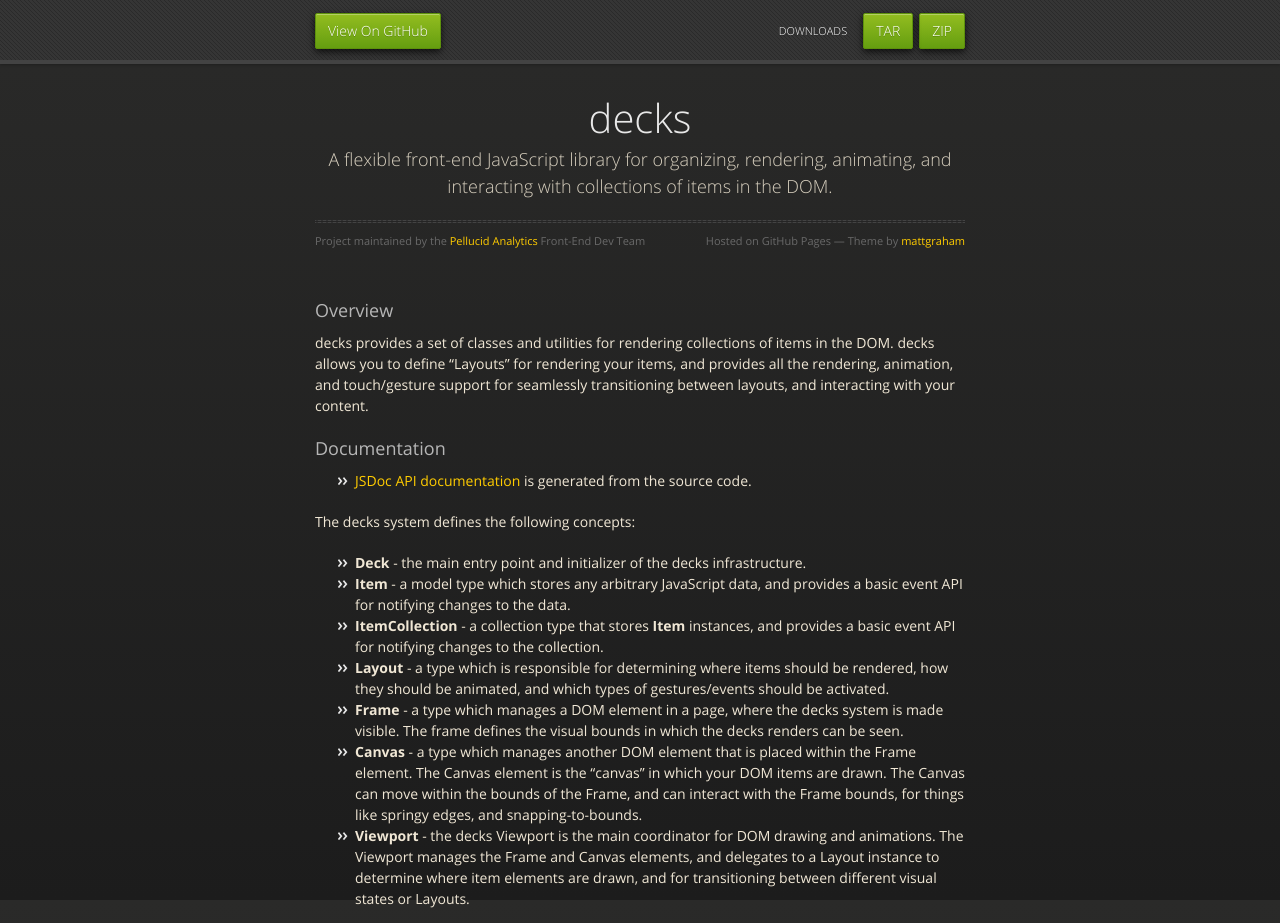
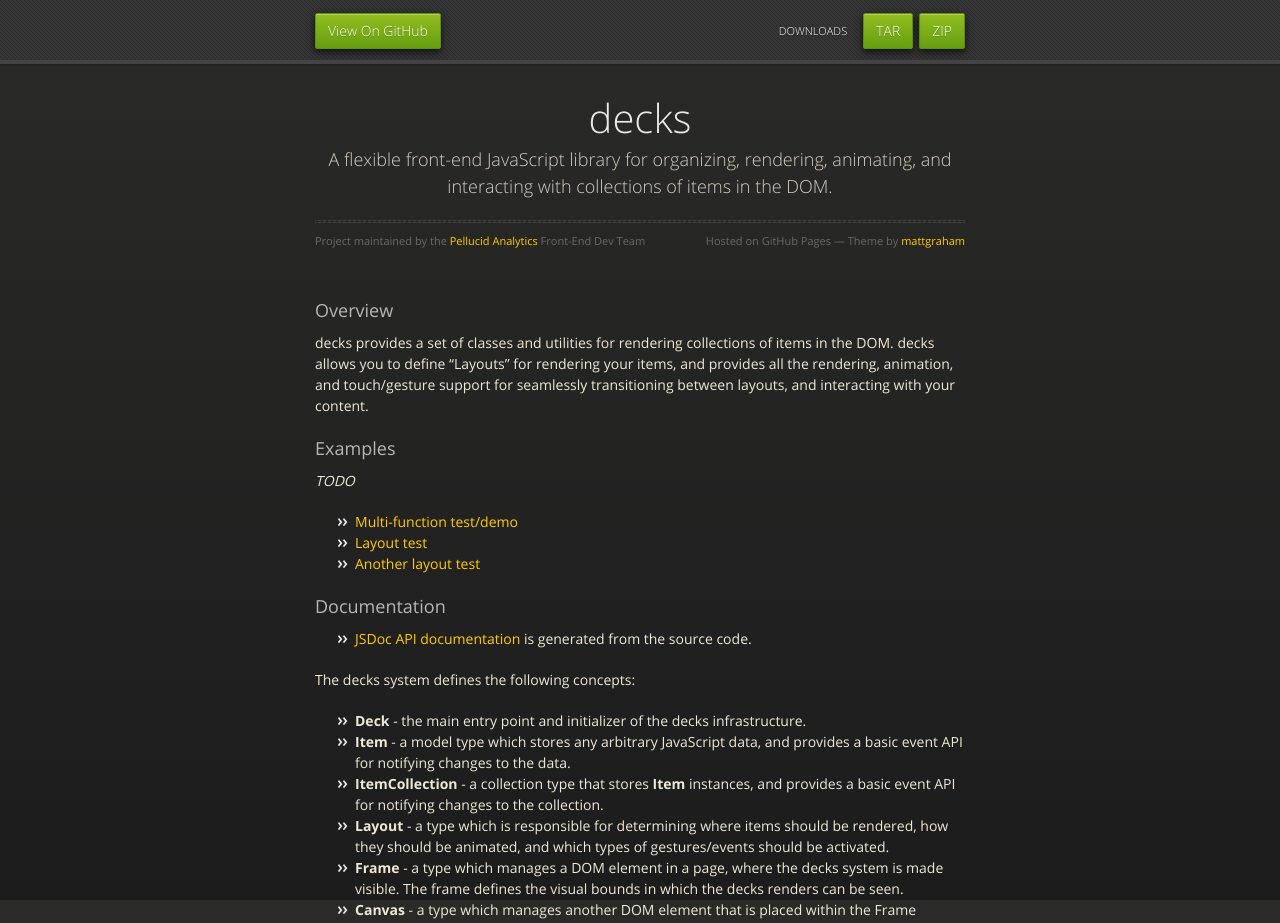
Before and after one commit to pellucidanalytics/decks, a Jekyll site: the page built from index.md, in a window 1280 px wide and 1400 px high. Shown: the top 923 px of the window. Built offline with Jekyll 4.4.1, drawn with Linux system fonts in a browser that asks for light colours; nearby versions of some CDN libraries; Markdown is read by kramdown in place of the engine named in the settings; some of the changed text lies outside the part shown.

Commit message:
Fix more baseurls

```diff
--- a/index.md
+++ b/index.md
@@ -10,9 +10,17 @@
 and provides all the rendering, animation, and touch/gesture support for seamlessly
 transitioning between layouts, and interacting with your content.
 
+### Examples
+
+*TODO*
+
+- [Multi-function test/demo]({{ site.baseurl }}/dist/examples/multi)
+- [Layout test]({{ site.baseurl }}/dist/examples/sparse)
+- [Another layout test]({{ site.baseurl }}/dist/examples/stacked)
+
 ### Documentation
 
-- [JSDoc API documentation]({{ site.path}}/dist/jsdoc) is generated from the source code.
+- [JSDoc API documentation]({{ site.baseurl}}/dist/jsdoc) is generated from the source code.
 
 The decks system defines the following concepts:
 
@@ -55,7 +55,7 @@
 
 [![Sauce Test Status](https://saucelabs.com/browser-matrix/pelluciddecks.svg?auth=ece3dc76af60a49515da2a7b0bbfa51c)](https://saucelabs.com/u/pelluciddecks?auth=ece3dc76af60a49515da2a7b0bbfa51c)
 
-## Inspirations
+### Inspirations
 
 - [Tremula](https://github.com/garris/TremulaJS)
 - [Stapel](http://tympanus.net/Development/Stapel/)
```
Also changed, not shown: other parts of index.md (+1 -9 lines).
